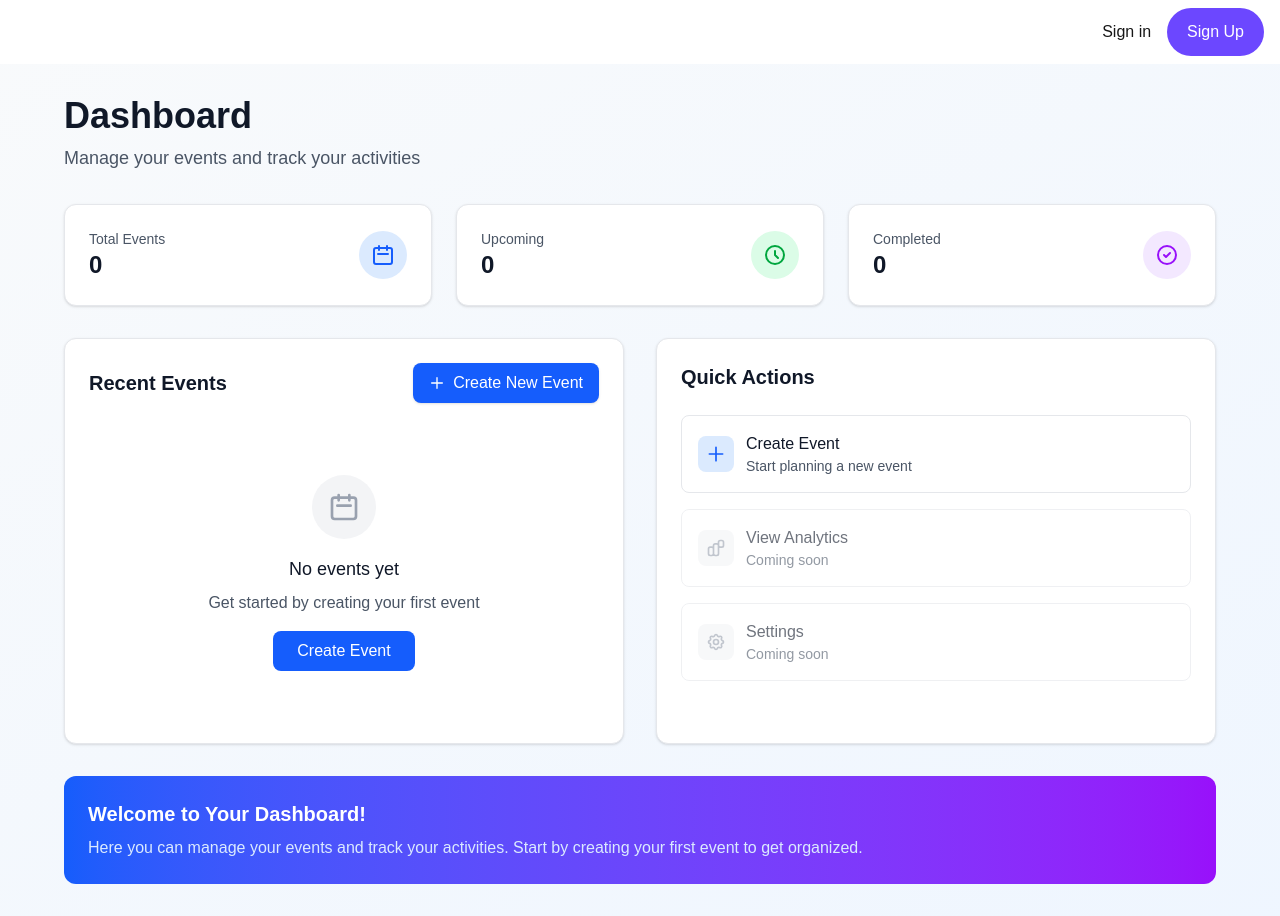
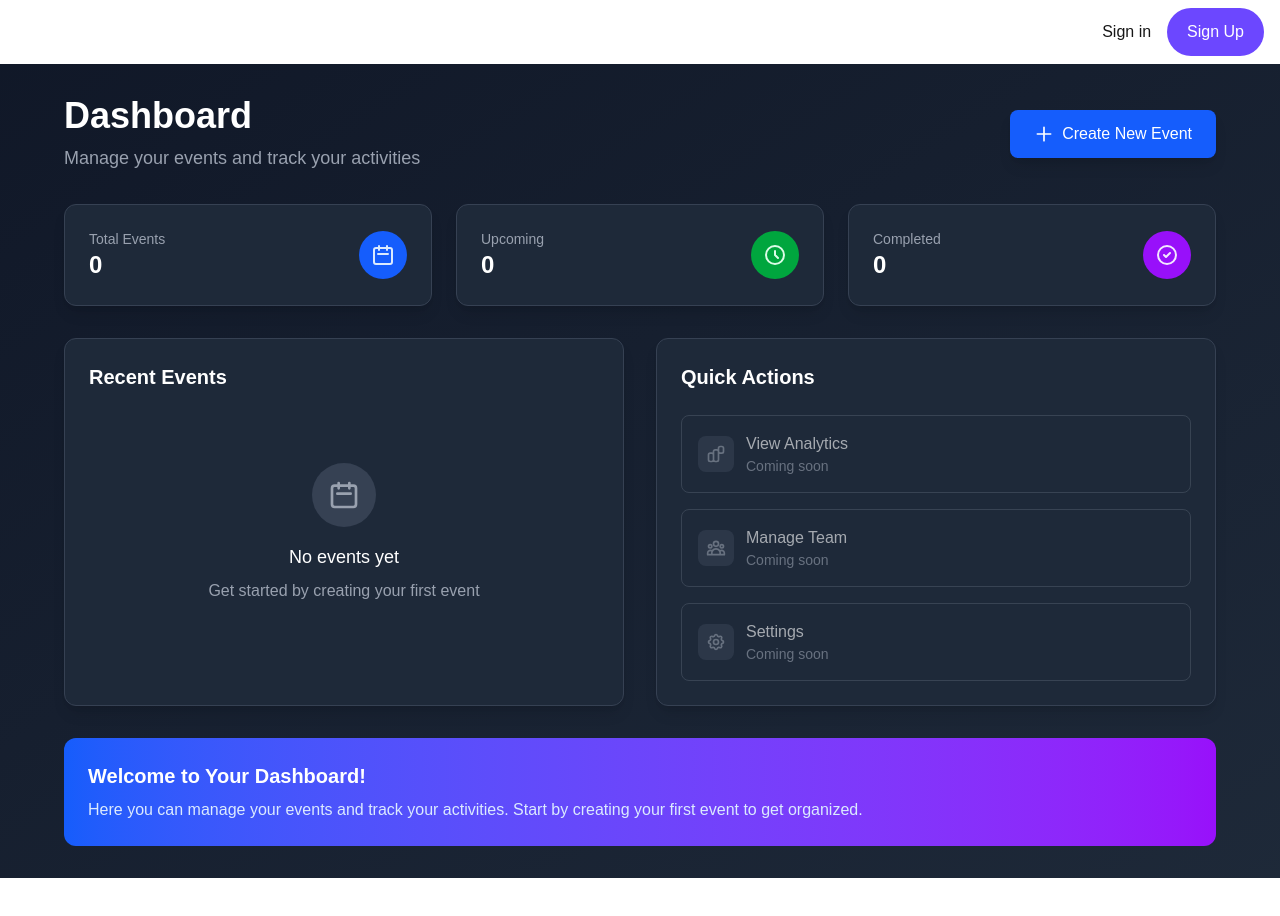
Before and after one commit to abhijithu1/yadharth, a Next.js app: page /dashboard in a window 1280 px wide. After the commit the page ends 878 px from the top, so only its background shows below. Built offline with nearby package versions, Linux system fonts and the light colour scheme; no server answers.

Commit message:
ui changes

```diff
--- a/src/app/dashboard/page.tsx
+++ b/src/app/dashboard/page.tsx
@@ -6,52 +6,63 @@ export default function DashboardPage() {
   const router = useRouter();
 
   return (
-    <main className="min-h-screen bg-gradient-to-br from-slate-50 to-blue-50 p-8">
+    <main className="min-h-screen bg-gradient-to-br from-gray-900 to-gray-800 p-8">
       {/* Header Section */}
       <div className="max-w-6xl mx-auto">
-        <div className="mb-8">
-          <h1 className="text-4xl font-bold text-gray-900 mb-2">Dashboard</h1>
-          <p className="text-gray-600 text-lg">Manage your events and track your activities</p>
+        <div className="mb-8 flex items-center justify-between">
+          <div>
+            <h1 className="text-4xl font-bold text-white mb-2">Dashboard</h1>
+            <p className="text-gray-400 text-lg">Manage your events and track your activities</p>
+          </div>
+          <button
+            className="px-6 py-3 bg-blue-600 text-white rounded-lg hover:bg-blue-700 transition-colors duration-200 flex items-center gap-2 shadow-lg"
+            onClick={() => router.push("/event-form")}
+          >
+            <svg className="w-5 h-5" fill="none" stroke="currentColor" viewBox="0 0 24 24">
+              <path strokeLinecap="round" strokeLinejoin="round" strokeWidth={2} d="M12 4v16m8-8H4" />
+            </svg>
+            Create New Event
+          </button>
         </div>
 
         {/* Stats Cards */}
         <div className="grid grid-cols-1 md:grid-cols-3 gap-6 mb-8">
-          <div className="bg-white rounded-xl shadow-sm border border-gray-200 p-6 hover:shadow-md transition-shadow">
+          <div className="bg-gray-800 rounded-xl shadow-lg border border-gray-700 p-6 hover:shadow-xl transition-shadow">
             <div className="flex items-center justify-between">
               <div>
-                <p className="text-sm font-medium text-gray-600">Total Events</p>
-                <p className="text-2xl font-bold text-gray-900">0</p>
+                <p className="text-sm font-medium text-gray-400">Total Events</p>
+                <p className="text-2xl font-bold text-white">0</p>
               </div>
-              <div className="bg-blue-100 p-3 rounded-full">
-                <svg className="w-6 h-6 text-blue-600" fill="none" stroke="currentColor" viewBox="0 0 24 24">
+              <div className="bg-blue-600 p-3 rounded-full">
+                <svg className="w-6 h-6 text-blue-100" fill="none" stroke="currentColor" viewBox="0 0 24 24">
                   <path strokeLinecap="round" strokeLinejoin="round" strokeWidth={2} d="M8 7V3m8 4V3m-9 8h10M5 21h14a2 2 0 002-2V7a2 2 0 00-2-2H5a2 2 0 00-2 2v12a2 2 0 002 2z" />
                 </svg>
               </div>
             </div>
           </div>
 
-          <div className="bg-white rounded-xl shadow-sm border border-gray-200 p-6 hover:shadow-md transition-shadow">
+          <div className="bg-gray-800 rounded-xl shadow-lg border border-gray-700 p-6 hover:shadow-xl transition-shadow">
             <div className="flex items-center justify-between">
               <div>
-                <p className="text-sm font-medium text-gray-600">Upcoming</p>
-                <p className="text-2xl font-bold text-gray-900">0</p>
+                <p className="text-sm font-medium text-gray-400">Upcoming</p>
+                <p className="text-2xl font-bold text-white">0</p>
               </div>
-              <div className="bg-green-100 p-3 rounded-full">
-                <svg className="w-6 h-6 text-green-600" fill="none" stroke="currentColor" viewBox="0 0 24 24">
+              <div className="bg-green-600 p-3 rounded-full">
+                <svg className="w-6 h-6 text-green-100" fill="none" stroke="currentColor" viewBox="0 0 24 24">
                   <path strokeLinecap="round" strokeLinejoin="round" strokeWidth={2} d="M12 8v4l3 3m6-3a9 9 0 11-18 0 9 9 0 0118 0z" />
                 </svg>
               </div>
             </div>
           </div>
 
-          <div className="bg-white rounded-xl shadow-sm border border-gray-200 p-6 hover:shadow-md transition-shadow">
+          <div className="bg-gray-800 rounded-xl shadow-lg border border-gray-700 p-6 hover:shadow-xl transition-shadow">
             <div className="flex items-center justify-between">
               <div>
-                <p className="text-sm font-medium text-gray-600">Completed</p>
-                <p className="text-2xl font-bold text-gray-900">0</p>
+                <p className="text-sm font-medium text-gray-400">Completed</p>
+                <p className="text-2xl font-bold text-white">0</p>
               </div>
-              <div className="bg-purple-100 p-3 rounded-full">
-                <svg className="w-6 h-6 text-purple-600" fill="none" stroke="currentColor" viewBox="0 0 24 24">
+              <div className="bg-purple-600 p-3 rounded-full">
+                <svg className="w-6 h-6 text-purple-100" fill="none" stroke="currentColor" viewBox="0 0 24 24">
                   <path strokeLinecap="round" strokeLinejoin="round" strokeWidth={2} d="M9 12l2 2 4-4m6 2a9 9 0 11-18 0 9 9 0 0118 0z" />
                 </svg>
               </div>
@@ -62,79 +73,61 @@ export default function DashboardPage() {
         {/* Main Content Area */}
         <div className="grid grid-cols-1 lg:grid-cols-2 gap-8">
           {/* Events Section */}
-          <div className="bg-white rounded-xl shadow-sm border border-gray-200 p-6">
+          <div className="bg-gray-800 rounded-xl shadow-lg border border-gray-700 p-6">
             <div className="flex items-center justify-between mb-6">
-              <h2 className="text-xl font-semibold text-gray-900">Recent Events</h2>
-              <button
-                className="px-4 py-2 bg-blue-600 text-white rounded-lg hover:bg-blue-700 transition-colors duration-200 flex items-center gap-2 shadow-sm"
-                onClick={() => router.push("/event-form")}
-              >
-                <svg className="w-4 h-4" fill="none" stroke="currentColor" viewBox="0 0 24 24">
-                  <path strokeLinecap="round" strokeLinejoin="round" strokeWidth={2} d="M12 4v16m8-8H4" />
-                </svg>
-                Create New Event
-              </button>
+              <h2 className="text-xl font-semibold text-white">Recent Events</h2>
             </div>
 
             <div className="text-center py-12">
-              <div className="bg-gray-100 rounded-full p-4 w-16 h-16 mx-auto mb-4">
+              <div className="bg-gray-700 rounded-full p-4 w-16 h-16 mx-auto mb-4">
                 <svg className="w-8 h-8 text-gray-400 mx-auto" fill="none" stroke="currentColor" viewBox="0 0 24 24">
                   <path strokeLinecap="round" strokeLinejoin="round" strokeWidth={2} d="M8 7V3m8 4V3m-9 8h10M5 21h14a2 2 0 002-2V7a2 2 0 00-2-2H5a2 2 0 00-2 2v12a2 2 0 002 2z" />
                 </svg>
               </div>
-              <h3 className="text-lg font-medium text-gray-900 mb-2">No events yet</h3>
-              <p className="text-gray-600 mb-4">Get started by creating your first event</p>
-              <button
-                className="px-6 py-2 bg-blue-600 text-white rounded-lg hover:bg-blue-700 transition-colors duration-200"
-                onClick={() => router.push("/event-form")}
-              >
-                Create Event
-              </button>
+              <h3 className="text-lg font-medium text-white mb-2">No events yet</h3>
+              <p className="text-gray-400 mb-4">Get started by creating your first event</p>
             </div>
           </div>
 
           {/* Quick Actions */}
-          <div className="bg-white rounded-xl shadow-sm border border-gray-200 p-6">
-            <h2 className="text-xl font-semibold text-gray-900 mb-6">Quick Actions</h2>
+          <div className="bg-gray-800 rounded-xl shadow-lg border border-gray-700 p-6">
+            <h2 className="text-xl font-semibold text-white mb-6">Quick Actions</h2>
 
             <div className="space-y-4">
-              <button
-                className="w-full flex items-center gap-3 p-4 rounded-lg border border-gray-200 hover:bg-gray-50 transition-colors duration-200 text-left"
-                onClick={() => router.push("/event-form")}
-              >
-                <div className="bg-blue-100 p-2 rounded-lg">
-                  <svg className="w-5 h-5 text-blue-600" fill="none" stroke="currentColor" viewBox="0 0 24 24">
-                    <path strokeLinecap="round" strokeLinejoin="round" strokeWidth={2} d="M12 4v16m8-8H4" />
-                  </svg>
-                </div>
-                <div>
-                  <p className="font-medium text-gray-900">Create Event</p>
-                  <p className="text-sm text-gray-600">Start planning a new event</p>
-                </div>
-              </button>
-
-              <div className="flex items-center gap-3 p-4 rounded-lg border border-gray-200 opacity-60">
-                <div className="bg-gray-100 p-2 rounded-lg">
+              <div className="flex items-center gap-3 p-4 rounded-lg border border-gray-600 opacity-60">
+                <div className="bg-gray-700 p-2 rounded-lg">
                   <svg className="w-5 h-5 text-gray-400" fill="none" stroke="currentColor" viewBox="0 0 24 24">
                     <path strokeLinecap="round" strokeLinejoin="round" strokeWidth={2} d="M9 19v-6a2 2 0 00-2-2H5a2 2 0 00-2 2v6a2 2 0 002 2h2a2 2 0 002-2zm0 0V9a2 2 0 012-2h2a2 2 0 012 2v10m-6 0a2 2 0 002 2h2a2 2 0 002-2m0 0V5a2 2 0 012-2h2a2 2 0 012 2v4a2 2 0 01-2 2h-2a2 2 0 01-2-2z" />
                   </svg>
                 </div>
                 <div>
-                  <p className="font-medium text-gray-900">View Analytics</p>
-                  <p className="text-sm text-gray-600">Coming soon</p>
+                  <p className="font-medium text-white">View Analytics</p>
+                  <p className="text-sm text-gray-400">Coming soon</p>
                 </div>
               </div>
 
-              <div className="flex items-center gap-3 p-4 rounded-lg border border-gray-200 opacity-60">
-                <div className="bg-gray-100 p-2 rounded-lg">
+              <div className="flex items-center gap-3 p-4 rounded-lg border border-gray-600 opacity-60">
+                <div className="bg-gray-700 p-2 rounded-lg">
+                  <svg className="w-5 h-5 text-gray-400" fill="none" stroke="currentColor" viewBox="0 0 24 24">
+                    <path strokeLinecap="round" strokeLinejoin="round" strokeWidth={2} d="M17 20h5v-2a3 3 0 00-5.356-1.857M17 20H7m10 0v-2c0-.656-.126-1.283-.356-1.857M7 20H2v-2a3 3 0 015.356-1.857M7 20v-2c0-.656.126-1.283.356-1.857m0 0a5.002 5.002 0 019.288 0M15 7a3 3 0 11-6 0 3 3 0 016 0zm6 3a2 2 0 11-4 0 2 2 0 014 0zM7 10a2 2 0 11-4 0 2 2 0 014 0z" />
+                  </svg>
+                </div>
+                <div>
+                  <p className="font-medium text-white">Manage Team</p>
+                  <p className="text-sm text-gray-400">Coming soon</p>
+                </div>
+              </div>
+
+              <div className="flex items-center gap-3 p-4 rounded-lg border border-gray-600 opacity-60">
+                <div className="bg-gray-700 p-2 rounded-lg">
                   <svg className="w-5 h-5 text-gray-400" fill="none" stroke="currentColor" viewBox="0 0 24 24">
                     <path strokeLinecap="round" strokeLinejoin="round" strokeWidth={2} d="M10.325 4.317c.426-1.756 2.924-1.756 3.35 0a1.724 1.724 0 002.573 1.066c1.543-.94 3.31.826 2.37 2.37a1.724 1.724 0 001.065 2.572c1.756.426 1.756 2.924 0 3.35a1.724 1.724 0 00-1.066 2.573c.94 1.543-.826 3.31-2.37 2.37a1.724 1.724 0 00-2.572 1.065c-.426 1.756-2.924 1.756-3.35 0a1.724 1.724 0 00-2.573-1.066c-1.543.94-3.31-.826-2.37-2.37a1.724 1.724 0 00-1.065-2.572c-1.756-.426-1.756-2.924 0-3.35a1.724 1.724 0 001.066-2.573c-.94-1.543.826-3.31 2.37-2.37.996.608 2.296.07 2.572-1.065z" />
                     <path strokeLinecap="round" strokeLinejoin="round" strokeWidth={2} d="M15 12a3 3 0 11-6 0 3 3 0 016 0z" />
                   </svg>
                 </div>
                 <div>
-                  <p className="font-medium text-gray-900">Settings</p>
-                  <p className="text-sm text-gray-600">Coming soon</p>
+                  <p className="font-medium text-white">Settings</p>
+                  <p className="text-sm text-gray-400">Coming soon</p>
                 </div>
               </div>
             </div>
```
Also changed, not shown: 1 other file (tests, documents, lock files or other folders).
